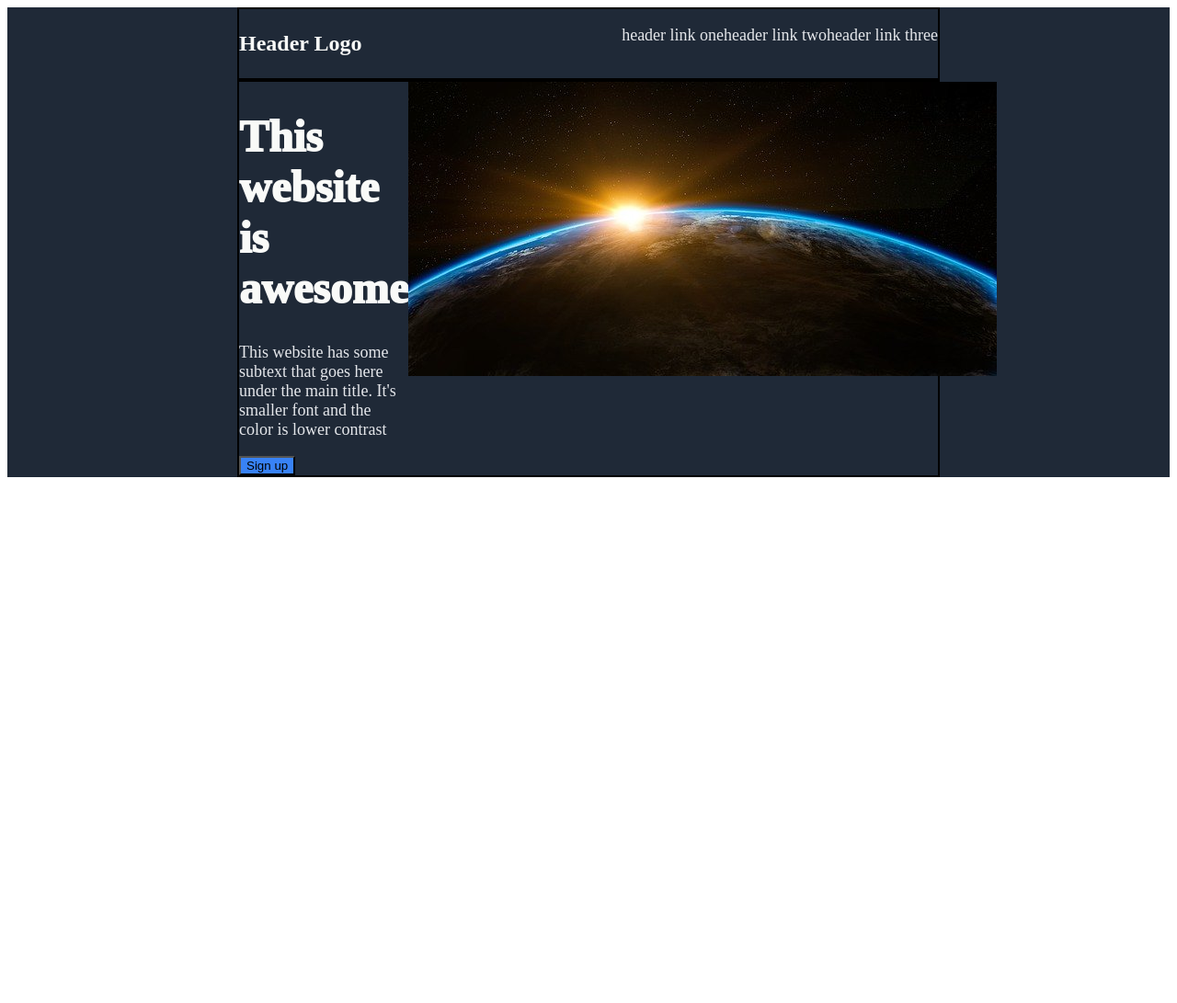
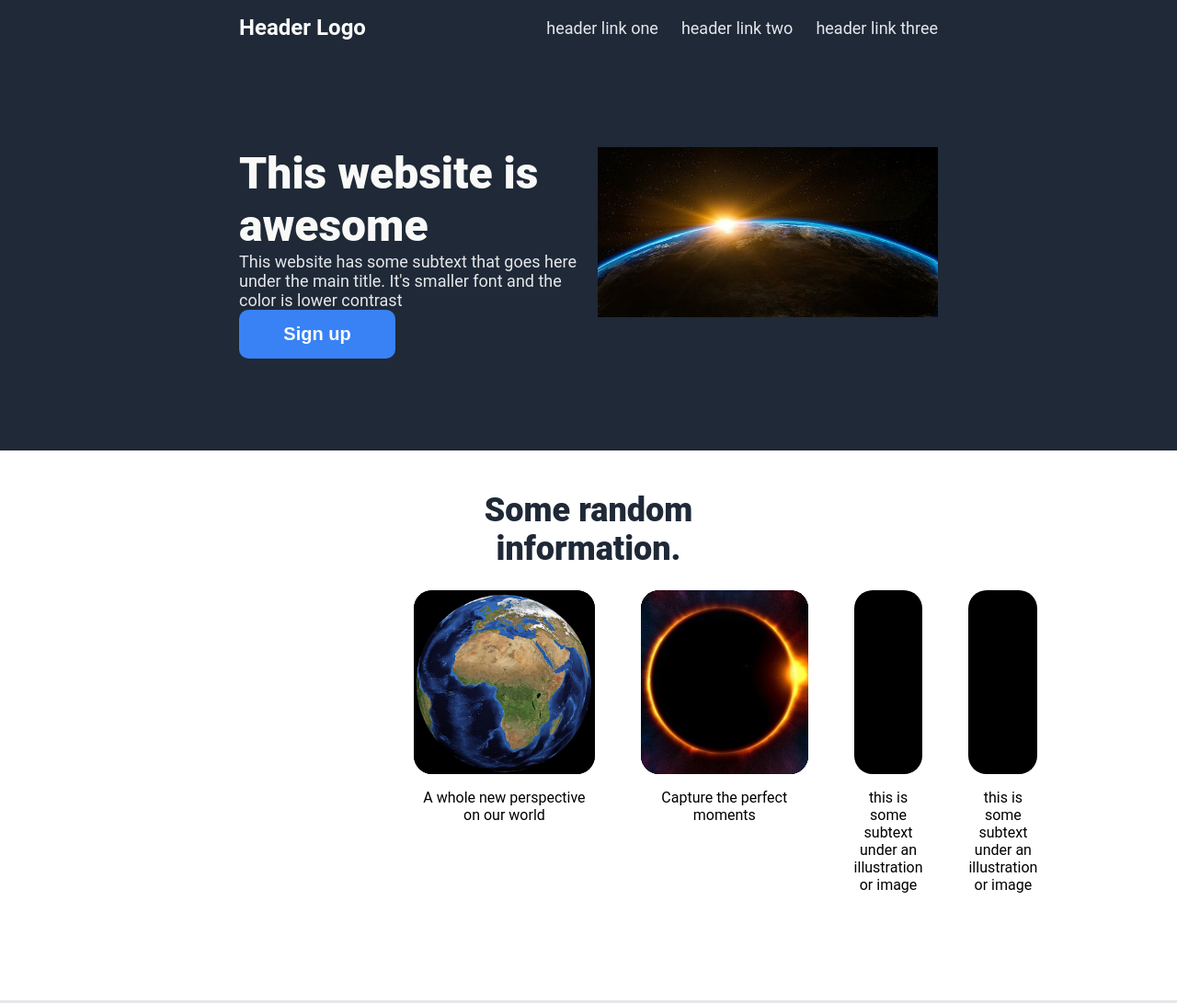
Before and after one commit to dpirrott/Landing-Page-Project, a plain HTML site: page index.html in a window 1280 px wide. Shown: the top 1091 px of the page at 92% size. Before the commit the page ends 800 px from the top, so only its background shows below. Drawn offline with Linux system fonts and the light colour scheme.

Commit message:
Add full page content with styles and images

```diff
--- a/index.html
+++ b/index.html
@@ -11,20 +11,84 @@
   <div id="section-1" class="section">
     <div class="navbar-flex">
       <h3 class="nav-flex-item">Header Logo</h3>
-      <a id="split-right" class="nav-flex-item secondary">header link one</a>
-      <a class="nav-flex-item secondary">header link two</a>
-      <a class="nav-flex-item secondary">header link three</a>
+      <div id="links">
+        <a id="split-right" class="nav-flex-item secondary">header link one</a>
+        <a class="nav-flex-item secondary">header link two</a>
+        <a class="nav-flex-item secondary">header link three</a>
+      </div>
+
     </div>
     <div class="section-1-flex">
-      <div class="section-1-flex-item">
-        <h1 id="main-header">This website is awesome</h1>
-        <p class="secondary">This website has some subtext that goes here under the main title. It's smaller font and the color is lower contrast</p>
-        <button>Sign up</button>
+      <div class="section-1-flex-item" id="section-1-flex-item-1">
+        <h1 id="main-header" class="flex-item-1-child">This website is awesome</h1>
+        <p class="secondary flex-item-1-child">This website has some subtext that goes here under the main title. It's smaller font and the color is lower contrast</p>
+        <button class="button secondary flex-item-1-child">Sign up</button>
       </div>
       <div class="section-1-flex-item">
-        <img src="static/images/earthFromObrit.jpg">
+        <img id="earthFromSpace" src="static/images/earthFromObrit.jpg">
       </div>
     </div>
   </div>
+
+  <div class="section">
+    <div id="randInfoContainer">
+
+      <h1 id="randomInfoTitle">Some random information.</h1>
+
+      <div id="flex-row">
+
+        <div class="flex-row-child">
+          <div class="box">
+            <img src="static/images/earthPerspective.png">
+          </div>
+          <p>A whole new perspective on our world</p>
+        </div>
+
+        <div class="flex-row-child">
+          <div class="box">
+            <img src="static/images/eclipse.jpg">
+          </div>
+          <p>Capture the perfect moments</p>
+        </div>
+
+        <div class="flex-row-child">
+          <div class="box">
+          </div>
+          <p>this is some subtext under an illustration or image</p>
+        </div>
+
+        <div class="flex-row-child">
+          <div class="box">
+          </div>
+          <p>this is some subtext under an illustration or image</p>
+        </div>
+
+      </div>
+
+    </div>
+  </div>
+
+  <div class="section" id="quoteSection">
+    <em>
+    <p id="quote">"Do not worry about your difficulties in Mathematics. I can assure you mine are still greater"</p>
+    </em>
+    <p id="author">- Albert Einstein</p>
+  </div>
+
+  <div class="section" id="callToActionContainer">
+    <div id="signupContainer">
+      <div class="callToActionChild" id="callToAction">
+        <h3>Call to action! It's time!</h3>
+        <p>Sign up for our product by clicking that button right over there!</p>
+      </div>
+      <div class="callToActionChild">
+        <button id="signup">Sign up</button>
+      </div>
+    </div>
+  </div>
+
+  <div class="section" id="footer">
+    <footer><p>Copyright &copy The Odin Project 2021</p></footer>
+  </div>
 </body>
 </html>
--- a/styles.css
+++ b/styles.css
@@ -1,9 +1,11 @@
 body {
-
+  font-family: Roboto;
+  margin: 0;
+  box-sizing: border-box;
 }
 
 .section {
-  padding: 0 250px;
+  padding: 0 260px;
 }
 
 #section-1 {
@@ -12,43 +14,180 @@ body {
 
 .navbar-flex {
   display: flex;
-  border: 2px solid;
+  align-items: center;
+  padding: 1em 0;
 }
 
 .navbar-flex h3 {
   font-size: 24px;
   color: #F9FAF8;
-}
-
-.nav-flex-item {
- margin-block-start: 1em;
- margin-block-end: 1em;
-}
-
-#split-right {
-  margin-left: auto;
+  margin: 0 0;
 }
 
 .section-1-flex {
   display: flex;
-  border: 2px solid black;
+  padding: 100px 0;
+  gap: 20px;
 }
 
-.section-1-flex-item {
+#links {
+  margin-left: auto;
+  display: flex;
+  gap: 25px;
+}
 
+#section-1-flex-item-1 {
+  display: flex;
+  flex-direction: column;
+  justify-content: space-evenly;
+
+}
+
+.section-1-flex-item{
+  flex-grow: 1;
+  flex-shrink: 1;
+  flex-basis: 0;
+  width: 50%;
 }
 
 .secondary {
   font-size: 18px;
   color: #E5E7EB;
+  margin: 0
 }
 
 #main-header {
   font-size: 48px;
   font-weight: 1000;
   color: #F9FAF8;
+  margin: 0;
 }
 
-button {
+.button {
   background-color: #3882F6;
+  padding: 15px 40px;
+  font-weight: 900;
+  font-size: 20px;
+  border-radius: 10px;
+  border:none;
+  width: 170px;
+  color: #F9FAF8;
 }
+
+#earthFromSpace {
+  width: 100%;
+}
+
+#randInfoContainer {
+  padding: 20px 190px;
+  padding-bottom: 100px;
+}
+
+#randomInfoTitle {
+  text-align: center;
+  font-size: 36px;
+  font-weight: 1000;
+  color: #1F2937;
+}
+
+#flex-row {
+
+  display: flex;
+  gap: 50px;
+  justify-content: space-evenly;
+}
+
+.flex-row-child {
+  flex-grow: 1;
+  flex-basis: 100%;
+  flex-shrink: 1;
+
+  display: flex;
+  flex-direction: column;
+  text-align: center;
+}
+
+.box {
+
+  width: 100%;
+  height: 200px;
+
+  display: flex;
+  align-items: center;
+  justify-content: center;
+  background-color: black;
+
+  border-radius: 20px;
+}
+
+.box img {
+  width: auto;
+  height: 100%;
+  background-color: black;
+  border-radius: 20px;
+}
+
+#quoteSection {
+  background-color: #E5E7EB;
+  padding: 100px 350px;
+}
+
+#quote {
+  font-size: 36px;
+  color: #1F2937;
+  margin-bottom: 0;
+}
+
+#author {
+  font-weight: 900;
+  font-size: 24px;
+  margin-top: 0;
+  text-align: right;
+  width: 90%;
+}
+
+#callToActionContainer {
+  padding: 100px 260px;
+}
+
+#signupContainer {
+  background-color: #3882F6;
+  padding: 50px 150px;
+  border-radius: 10px;
+  display: flex;
+  align-items: center;
+  justify-content: space-between;
+}
+
+#callToAction {
+  color: #F9FAF8;
+}
+
+#callToAction h3 {
+  margin: 0;
+  font-size: 22px;
+}
+
+#callToAction p {
+  margin: 0;
+}
+
+#signup {
+  background-color: #3882F6;
+  color: #F9FAF8;
+  font-size: 18px;
+  border: 2px solid white;
+  padding: 5px 25px;
+  border-radius: 10px;
+}
+
+#footer {
+  background-color: #1F2937;
+  padding: 40px;
+}
+
+footer p {
+  text-align: center;
+  color: #E5E7EB;
+  font-size: 18px;
+}
```
Also changed, not shown: static/images/earthPerspective.png (added), static/images/eclipse.jpg (added).
